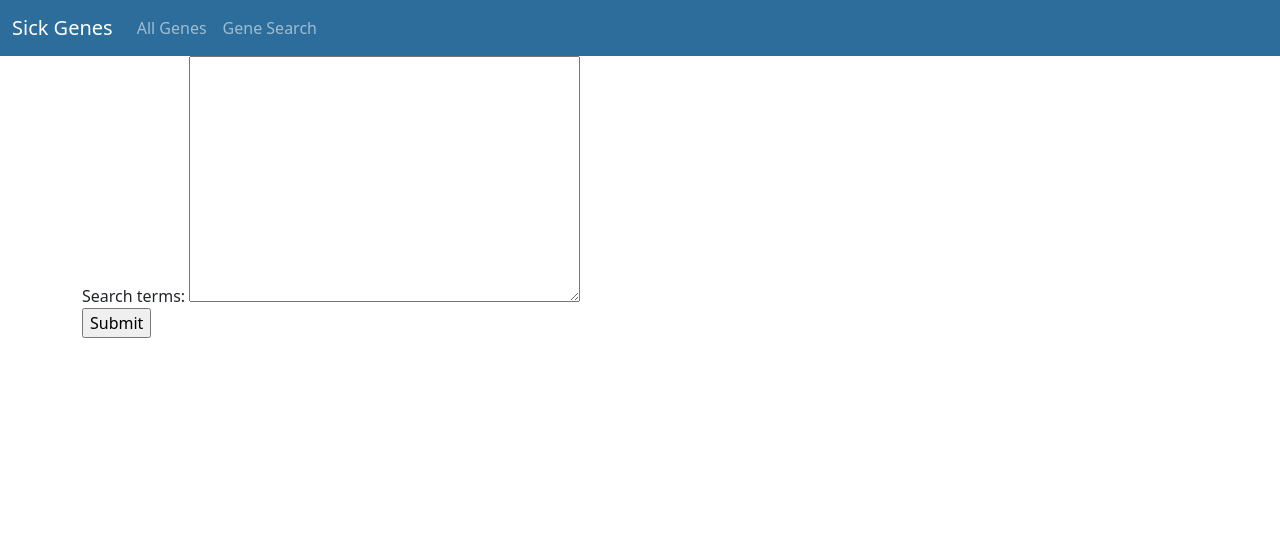
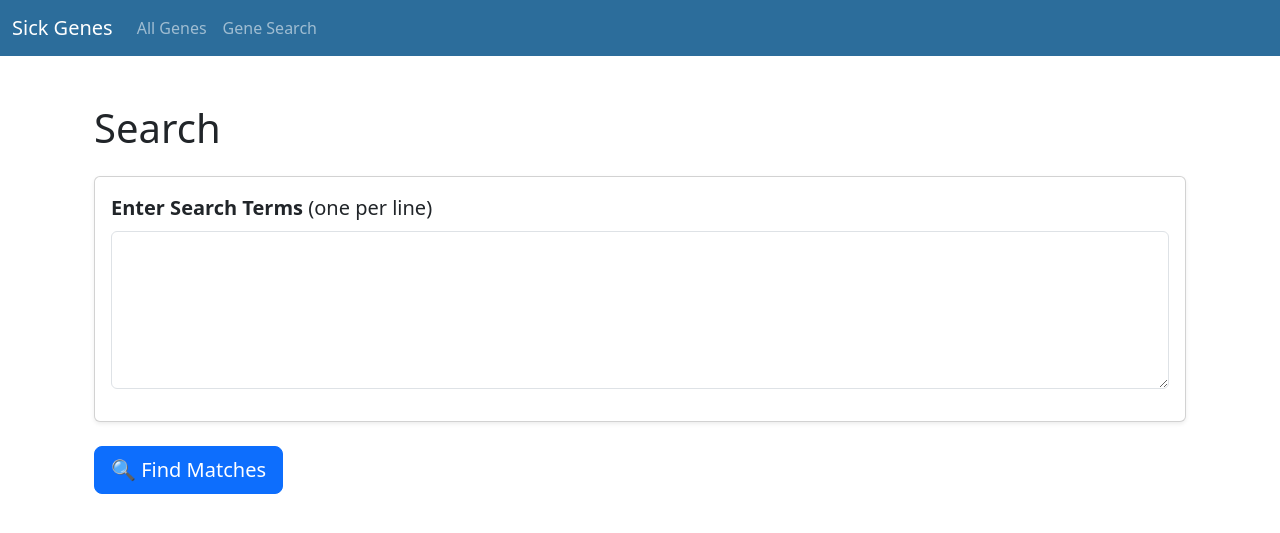
Before and after one commit to ruvilonix/sick-genes, a Django app: page /search/identify/gene/ in a window 1280 px wide. Shown: the top 533 px of the page. Run offline with Django 5.2, Linux system fonts and the light colour scheme; parts of the project's set-up code (start-up, migrations or seed data) failed here and were passed over.

Commit message:
use bootstrap for gene search

```diff
--- a/sickgenes/forms/match_forms.py
+++ b/sickgenes/forms/match_forms.py
@@ -3,7 +3,7 @@ from django.forms import formset_factory
 
 class SearchInitialForm(forms.Form):
     search_terms = forms.CharField(
-        widget=forms.Textarea(),
+        widget=forms.Textarea(attrs={'class': 'form-control', 'rows': 6}),
         required=False,
     )
 
@@ -19,25 +19,49 @@ class SearchInitialForm(forms.Form):
         return search_terms
 
 class SearchNoMatchesForm(forms.Form):
-    search_term = forms.CharField(max_length=300, required=False)
-    delete = forms.BooleanField(required=False)
+    search_term = forms.CharField(
+        max_length=300, required=False,
+        widget=forms.TextInput(attrs={'class': 'form-control'})
+    )
+    delete = forms.BooleanField(
+        required=False,
+        widget=forms.CheckboxInput(attrs={'class': 'form-check-input'})
+    )
 
 SearchNoMatchesFormSet = formset_factory(SearchNoMatchesForm, extra=0)
 
 class SearchMultipleMatchesForm(forms.Form):
-    search_term = forms.CharField(max_length=300, required=False)
-    item_id = forms.ChoiceField(choices=[('', 'Please select one')], required=False)
-    delete = forms.BooleanField(required=False)
+    search_term = forms.CharField(
+        max_length=300, required=False,
+        widget=forms.TextInput(attrs={'class': 'form-control', 'readonly': True})
+    )
+    item_id = forms.ChoiceField(
+        choices=[('', 'Please select one')], required=False,
+        widget=forms.Select(attrs={'class': 'form-select'})
+    )
+    delete = forms.BooleanField(
+        required=False,
+        widget=forms.CheckboxInput(attrs={'class': 'form-check-input'})
+    )
 
 
 SearchMultipleMatchesFormSet = formset_factory(SearchMultipleMatchesForm, extra=0)
 
 
 class SearchOneMatchForm(forms.Form):
-    search_term = forms.CharField(max_length=300, required=False)
-    item_id = forms.IntegerField()
-    item_string = forms.CharField(max_length=300, required=False)
-    delete = forms.BooleanField(required=False)
+    search_term = forms.CharField(
+        max_length=300, required=False,
+        widget=forms.TextInput(attrs={'class': 'form-control', 'readonly': True})
+    )
+    item_id = forms.IntegerField(widget=forms.HiddenInput())
+    item_string = forms.CharField(
+        max_length=300, required=False,
+        widget=forms.TextInput(attrs={'class': 'form-control', 'readonly': True})
+    )
+    delete = forms.BooleanField(
+        required=False,
+        widget=forms.CheckboxInput(attrs={'class': 'form-check-input'})
+    )
 
 SearchOneMatchFormSet = formset_factory(SearchOneMatchForm, extra=0)
 
--- a/sickgenes/templates/sickgenes/molecule_match.html
+++ b/sickgenes/templates/sickgenes/molecule_match.html
@@ -3,40 +3,112 @@
 {% block title %}{{ title }} | Sick Genes{% endblock %}
 
 {% block content %}
+<div class="container my-5">
+    <h1 class="mb-4">{{ title }}</h1>
 
-<form action="" method="POST">
+    <form action="" method="POST" novalidate>
         {% csrf_token %}
+        {# These management forms are required for formsets to work correctly #}
         {{ search_no_matches_formset.management_form }}
         {{ search_multiple_matches_formset.management_form }}
         {{ search_one_match_formset.management_form }}
 
+        {# --- Initial Search Box and Action Buttons --- #}
+        <div class="card shadow-sm mb-4">
+            <div class="card-body">
+                <div class="mb-3">
+                    <label for="{{ search_initial_form.search_terms.id_for_label }}" class="form-label fs-5">
+                        <strong>Enter Search Terms</strong> (one per line)
+                    </label>
+                    {{ search_initial_form.search_terms }}
+                </div>
+                <div class="d-flex justify-content-between align-items-center">
                     {% if items_only_exist_in_one_match and view_type == 'insert' %}
-    Matches found for all search terms! <input type="submit" name="confirm_insert" value="Insert items into database">
+                        <button type="submit" name="confirm_insert" value="Insert items into database" class="btn btn-success btn-lg">✅ Confirm and Insert All</button>
+                    {% endif %}
+                </div>
+            </div>
+        </div>
+
+        {# --- Results Sections --- #}
+
+        {# No Matches Found #}
+        {% if search_no_matches_formset.forms %}
+            <h2 class="mt-5 border-bottom pb-2 mb-3">⚠️ No Matches Found</h2>
+            <p class="text-muted">You can correct the search terms below or mark them for deletion.</p>
+            <table class="table table-hover align-middle">
+                <thead>
+                    <tr>
+                        <th scope="col" style="width: 90%;">Search Term (Editable)</th>
+                        <th scope="col" class="text-center">Delete</th>
+                    </tr>
+                </thead>
+                <tbody>
+                    {% for form in search_no_matches_formset %}
+                        {{ form.id }} {# Renders the hidden ID for the form in the formset #}
+                        <tr>
+                            <td>{{ form.search_term }}</td>
+                            <td class="text-center">{{ form.delete }}</td>
+                        </tr>
+                    {% endfor %}
+                </tbody>
+            </table>
         {% endif %}
 
-    {{ search_initial_form }}
-
-    <table>
-        {% for form in search_no_matches_formset %}
+        {# Multiple Matches Found #}
+        {% if search_multiple_matches_formset.forms %}
+            <h2 class="mt-5 border-bottom pb-2 mb-3">🤔 Multiple Matches Found</h2>
+            <p class="text-muted">Please select the correct item for each search term.</p>
+            <table class="table table-hover align-middle">
+                <thead>
                     <tr>
-            <td>{{ form }}</td>
+                        <th scope="col">Search Term</th>
+                        <th scope="col">Select Correct Item</th>
+                        <th scope="col" class="text-center">Delete</th>
+                    </tr>
+                </thead>
+                <tbody>
+                    {% for form in search_multiple_matches_formset %}
+                        {{ form.id }}
+                        <tr>
+                            <td>{{ form.search_term }}</td>
+                            <td>{{ form.item_id }}</td>
+                            <td class="text-center">{{ form.delete }}</td>
                         </tr>
                     {% endfor %}
+                </tbody>
+            </table>
+        {% endif %}
 
-        {% for form in search_multiple_matches_formset %}
+        <button type="submit" name="find_matches" value="Submit" class="btn btn-primary btn-lg">🔍 Find Matches</button>
+
+
+        {# One Match Found #}
+        {% if search_one_match_formset.forms %}
+            <h2 class="mt-5 border-bottom pb-2 mb-3">👍 One Match Found</h2>
+            <p class="text-muted">These items were match to a single item. Mark any incorrect matches for deletion.</p>
+            <table class="table table-hover align-middle">
+                <thead>
                     <tr>
-            <td>{{ form }}</td>
+                        <th scope="col">Search Term</th>
+                        <th scope="col">Matched Item</th>
+                        <th scope="col" class="text-center">Delete</th>
+                    </tr>
+                </thead>
+                <tbody>
+                    {% for form in search_one_match_formset %}
+                        {{ form.id }}
+                        {{ form.item_id }} {# This is a hidden field and won't be visible #}
+                        <tr>
+                            <td>{{ form.search_term }}</td>
+                            <td>{{ form.item_string }}</td>
+                            <td class="text-center">{{ form.delete }}</td>
                         </tr>
                     {% endfor %}
+                </tbody>
+            </table>
+        {% endif %}
 
-        {% for form in search_one_match_formset %}
-        <tr>
-            <td>{{ form }}</td>
-        </tr>
-        {% endfor %}
-    </table>
-
-    <input type="submit" name="find_matches" value="Submit">
     </form>
-
+</div>
 {% endblock %}
```
Lines whose indentation alone changed are shown as unchanged.
